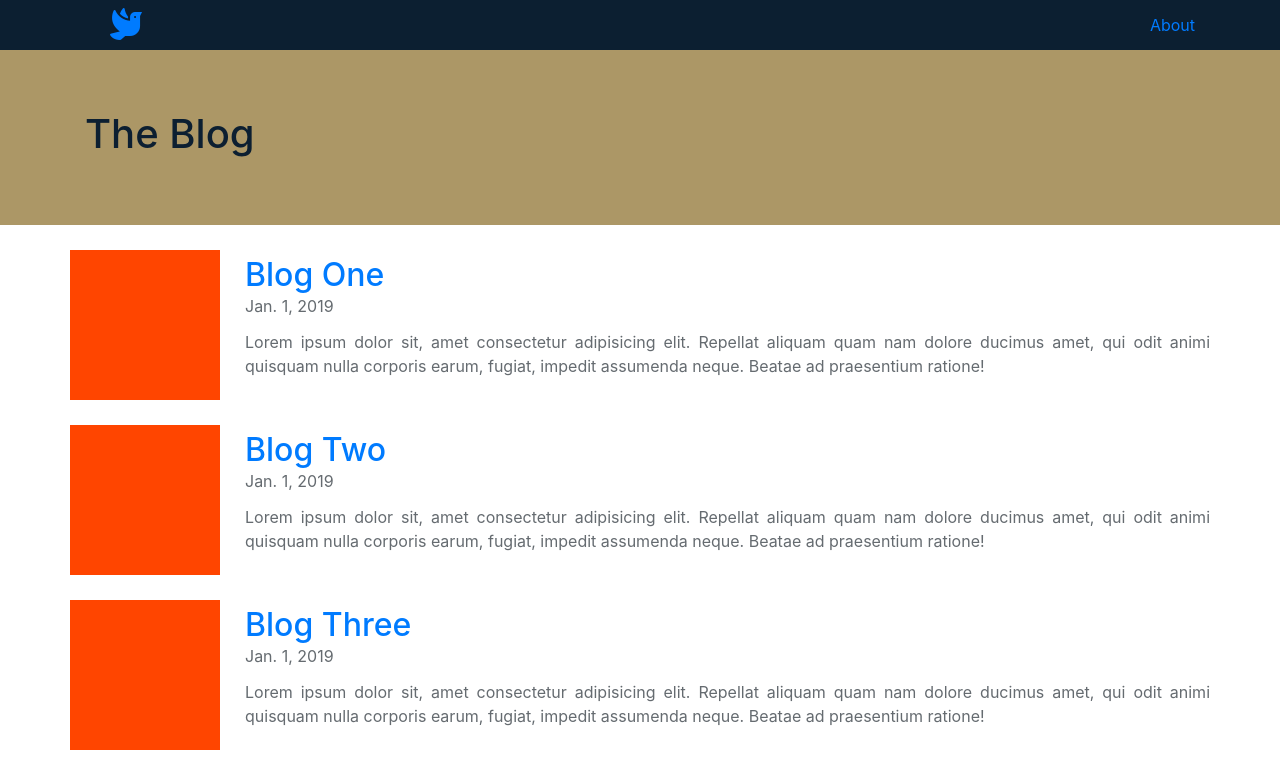
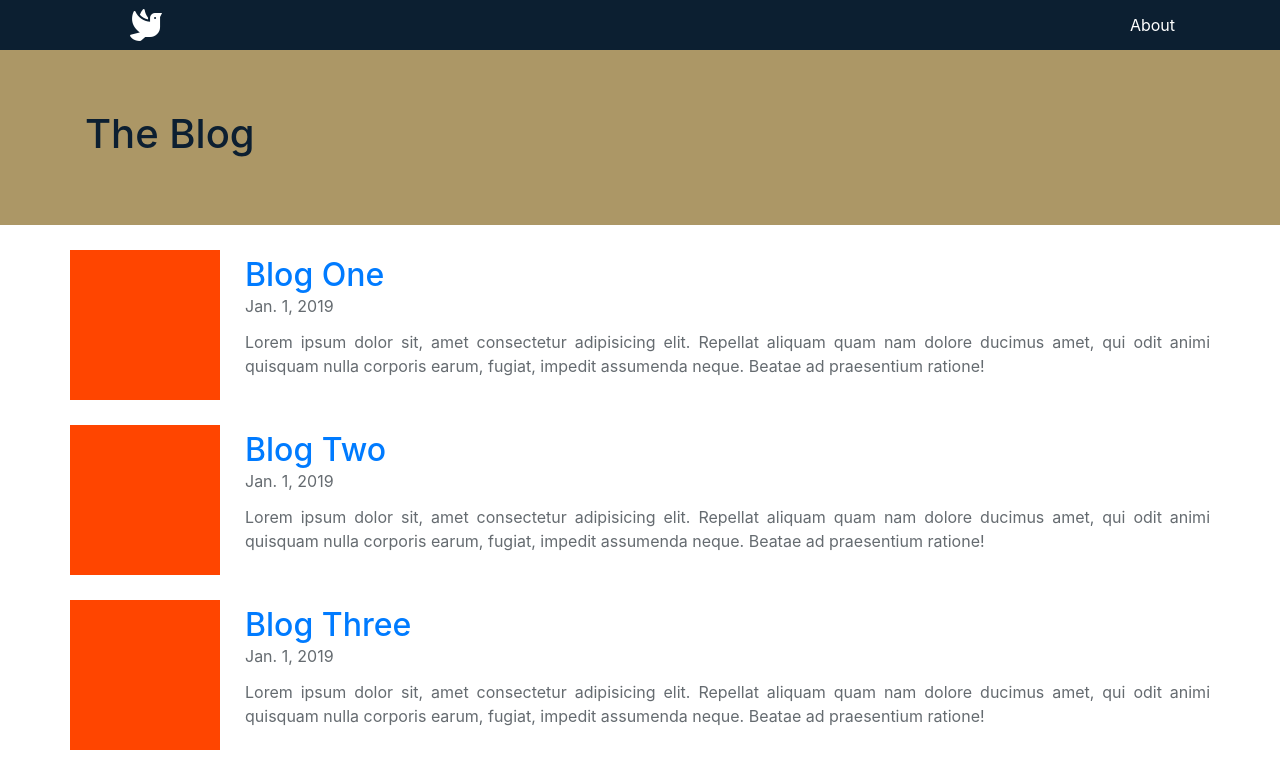
Before and after one commit to akmadsen/cpnt-201-group-assignment, a website: page public/index.html in a window 1280 px wide. Shown: the top 761 px of the page. Drawn offline with nearby package versions, Linux system fonts and the light colour scheme; files that its build step writes are made by us from their sources.

Commit message:
Fixed the about link problem

```diff
--- a/public/index.html
+++ b/public/index.html
@@ -25,9 +25,7 @@
                 <a href="./index.html"><i class="fas fa-dove fa-2x"></i></a>
             </div>
 
-            <div class="header-link">
-                <a href="./about.html">About</a>
-            </div>
+            <a href="./about.html">About</a>
         </div>
     </header>
 
--- a/src/sass/base/variables.scss
+++ b/src/sass/base/variables.scss
@@ -10,6 +10,8 @@
 // ----------------------------
 // Other Colours
 // ----------------------------
+
+$link-hover-color: #fff;
 
 $profile-color: rebeccapurple;
 $blog-color: orangered;
--- a/src/sass/components/header.scss
+++ b/src/sass/components/header.scss
@@ -13,12 +13,19 @@
     }
 
     a {
-        display: inline-block;
+        display: flex;
+        justify-content: center;
+        align-items: center;
+
+        padding-left: 20px;
+        padding-right: 20px;
 
         height: 100%;
 
+        color: $accent-color;
+
         &:hover{
-            color: $accent-color;
+            color: $link-hover-color;
             text-decoration: none;
             background-color:#817f7f;
         }
```
Also changed, not shown: public/about.html (+1 -3 lines), public/blog.html (+1 -3 lines), src/sass/app.scss (line endings or trailing spaces).
